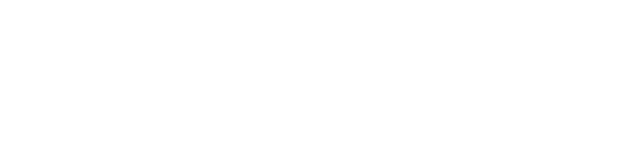
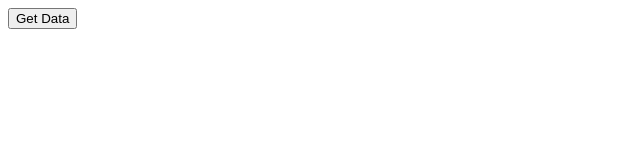
Before and after one commit to sparshyadav/100x-Cohort, a plain HTML site: page Week 3/Fetch API/index.html in a window 1280 px wide. Shown: the whole page, without its empty margins (0-640 px from the left). Drawn offline with Linux system fonts and the light colour scheme.

Commit message:
Getting Data through Promise .then()

```diff
--- a/Week 3/Fetch API/index.html
+++ b/Week 3/Fetch API/index.html
@@ -1,11 +1,25 @@
 <!DOCTYPE html>
 <html lang="en">
+
 <head>
     <meta charset="UTF-8">
     <meta name="viewport" content="width=device-width, initial-scale=1.0">
     <title>Fetch API</title>
 </head>
+
 <body>
+    <script>
+        function getAnimalData() {
+            const response = fetch("https://fakerapi.it/api/v1/persons");
+            response.then(function (response) {
+                const json = response.json();
+                json.then(function (finalData) {
+                    console.log(finalData);
+                })
+            })
+        }
+    </script>
+    <button onclick="getAnimalData()">Get Data</button>
+</body>
 
-</body>
 </html>
```
